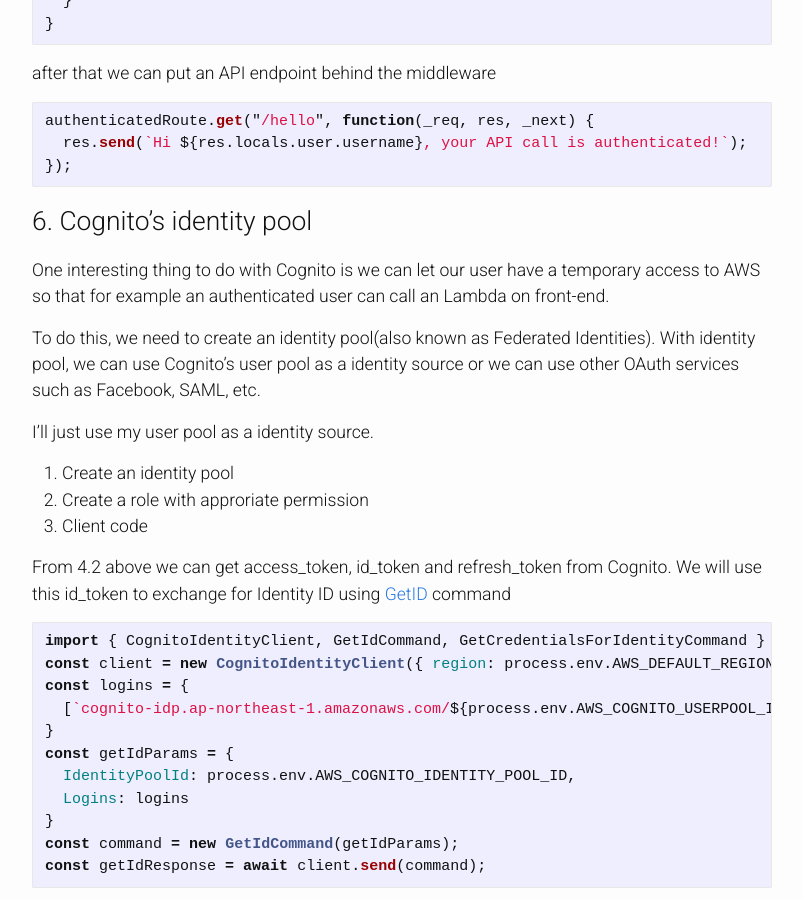
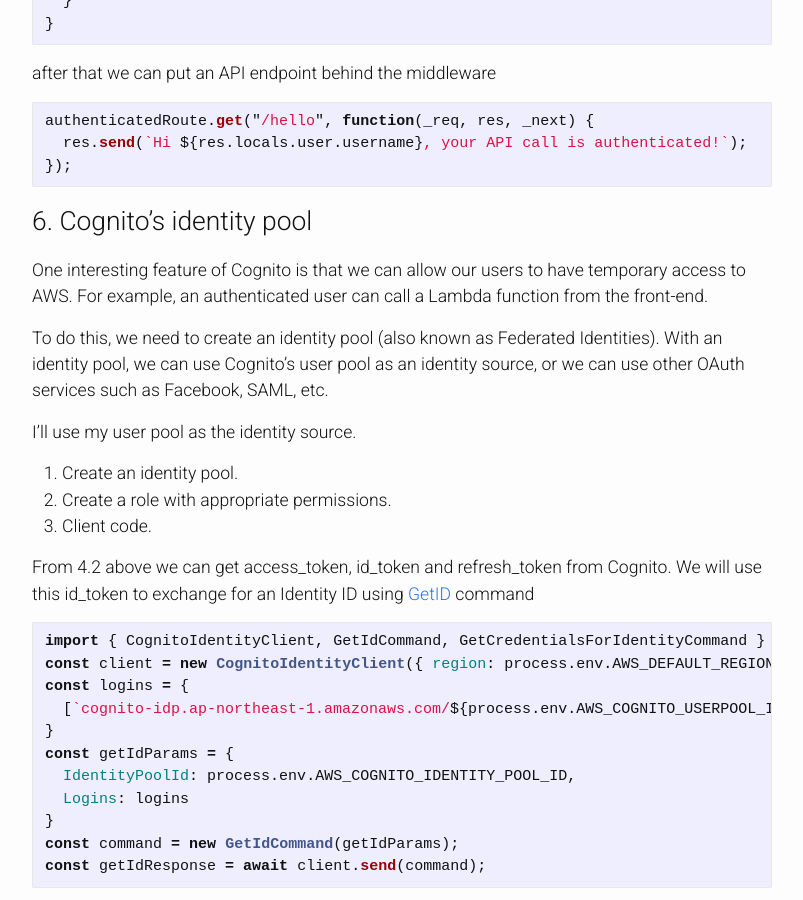
Before and after one commit to zinh/zinh.github.io, a Jekyll site: the page built from _posts/2023-03-15-aws-cognito.markdown, in a window 1280 px wide and 900 px high, scrolled down 2817 px. Shown: the whole window, without its empty margins (238-1041 px from the left). Built offline with Jekyll 4.4.1, drawn with Linux system fonts in a browser that asks for light colours; some of the changed text lies outside the part shown.

Commit message:
fix grammar

````diff
--- a/_posts/2023-03-15-aws-cognito.markdown
+++ b/_posts/2023-03-15-aws-cognito.markdown
@@ -7,8 +7,8 @@
 categories: infrastructure
 ---
 
-I have struggled for quite sometimes on setting up Cognito and how to put it in your web application as an authentication service.
-As the documentation from AWS is not quite clear on setting up, how different pieces fit together, this post is how I done it.
+I have struggled for quite some time with setting up Cognito and integrating it into a web application as an authentication service.
+The documentation from AWS is not very clear on how to set it up and how the different pieces fit together. This post explains how I did it.
 
 # The setup
 
@@ -18,14 +18,15 @@
 
 ## 1. Create user pool
 
-User pool is like your user's table. It will contain user's information such as email, username, password, etc.
-So the first step with Cognito is to create a user pool.
+A user pool is like your users' table. It will contain user information such as email, username, password, etc.
+The first step with Cognito is to create a user pool.
 
 AWS has a step-by-step guide on setting up a user pool at [Tutorial: create user pool](https://docs.aws.amazon.com/cognito/latest/developerguide/tutorial-create-user-pool.html)
 
 ## 2. Create an app client
 
-An app client will specify how your app will authenticate with your user's pool. We can choose a client → cogito authentication flow, client → server → cognito flow, or even a custom flow.
+An app client specifies how your app will authenticate with your user pool.
+You can choose a client → Cognito authentication flow, client → server → Cognito flow, or even a custom flow.
 
 For more detail, refer to this guide: [Configuring a user pool app client](https://docs.aws.amazon.com/cognito/latest/developerguide/user-pool-settings-client-apps.html?icmpid=docs_cognito_console_help_panel)
 
@@ -114,17 +115,17 @@
 
 # 6. Cognito's identity pool
 
-One interesting thing to do with Cognito is we can let our user have a temporary access to AWS so that for example an authenticated user can call an Lambda on front-end.
+One interesting feature of Cognito is that we can allow our users to have temporary access to AWS. For example, an authenticated user can call a Lambda function from the front-end.
 
-To do this, we need to create an identity pool(also known as Federated Identities). With identity pool, we can use Cognito's user pool as a identity source or we can use other OAuth services such as Facebook, SAML, etc.
+To do this, we need to create an identity pool (also known as Federated Identities). With an identity pool, we can use Cognito's user pool as an identity source, or we can use other OAuth services such as Facebook, SAML, etc.
 
-I'll just use my user pool as a identity source.
+I'll use my user pool as the identity source.
 
-1. Create an identity pool
-2. Create a role with approriate permission
-3. Client code
+1. Create an identity pool.
+2. Create a role with appropriate permissions.
+3. Client code.
 
-From 4.2 above we can get access_token, id_token and refresh_token from Cognito. We will use this id_token to exchange for Identity ID using [GetID](https://docs.aws.amazon.com/cognitoidentity/latest/APIReference/API_GetId.html) command
+From 4.2 above we can get access_token, id_token and refresh_token from Cognito. We will use this id_token to exchange for an Identity ID using [GetID](https://docs.aws.amazon.com/cognitoidentity/latest/APIReference/API_GetId.html) command
 
 ```js
 import { CognitoIdentityClient, GetIdCommand, GetCredentialsForIdentityCommand } from "@aws-sdk/client-cognito-identity";
````
